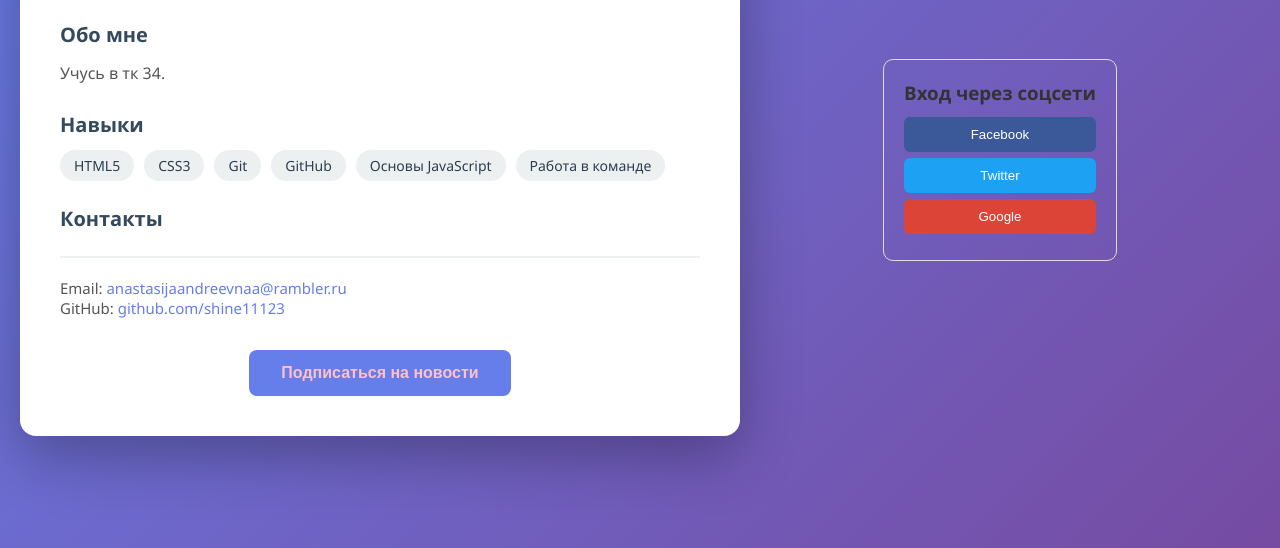
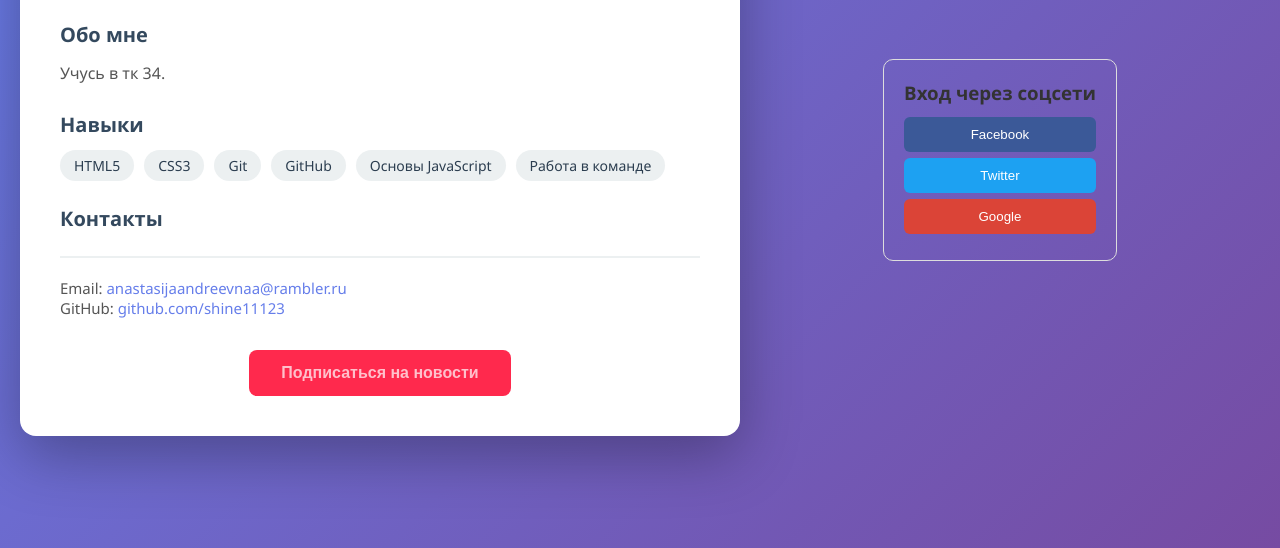
Before and after one commit to shine11123/Homework, a plain HTML site: page index.html in a window 1280 px wide. Shown: the part 252-800 px from the top of the page. Drawn offline with Linux system fonts and the light colour scheme.

Commit message:
кнопка розовая

```diff
--- a/index.html
+++ b/index.html
@@ -101,7 +101,7 @@
             display: block;
             margin: 32px auto 0;
             padding: 14px 32px;
-            background: #667eea;
+            background: #ff294d;
             color: #ffc0cb;
             border: none;
             border-radius: 8px;
```
